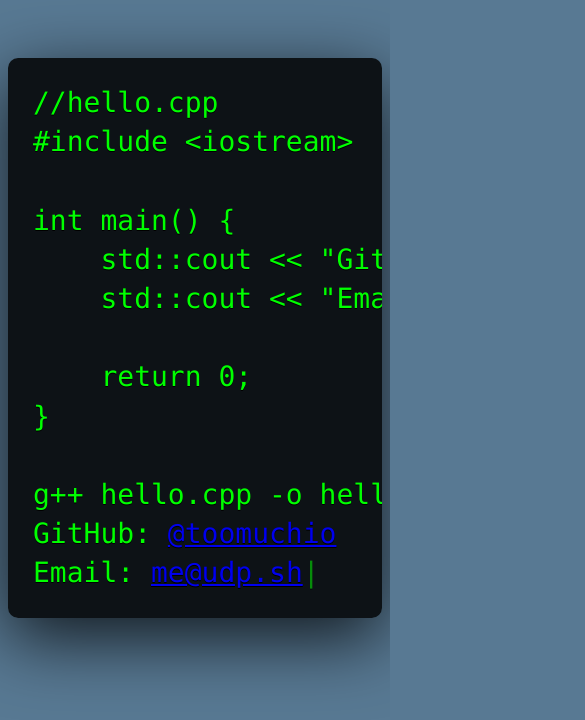
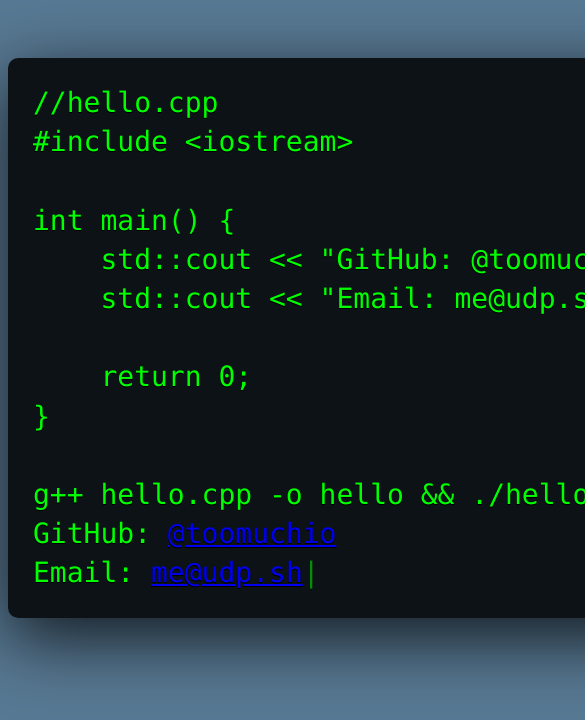
Before and after one commit to toomuchio/udp.sh, a plain HTML site: page index.html in a window 390 px wide. Shown: the top 720 px of the page, 585 px wide, since content can reach past the window. Drawn offline with nearby package versions, Linux system fonts and the light colour scheme.

Commit message:
Fix scaling on mobile

```diff
--- a/assets/style.css
+++ b/assets/style.css
@@ -7,7 +7,8 @@ body {
 .text-editor-wrap {
 	display: block;
 	margin: auto;
-	max-width: 1000px;
+	min-width: 900px;
+	max-width: 900px;
 	border-radius: 10px;
 	box-shadow: rgba(0, 0, 0, 0.8) 0px 20px 70px;
 	clear: both;
--- a/index.html
+++ b/index.html
@@ -2,11 +2,9 @@
 <html lang="en">
 	<head>
 		<meta charset="UTF-8">
-		<meta name="viewport" content="width=device-width, initial-scale=1">
+		<meta name="viewport" content="width=500">
 		<meta name="description" content="">
 		<meta name="keywords" content="">
-
-		<base href="/">
 
 		<title>udp.sh</title>
 
```
